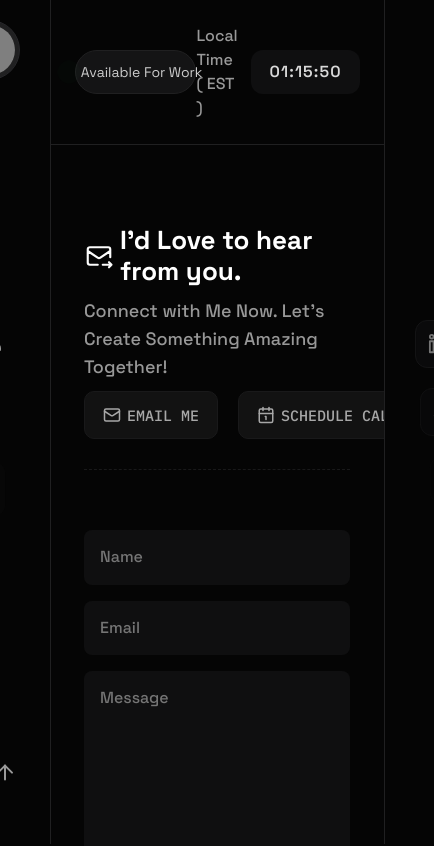
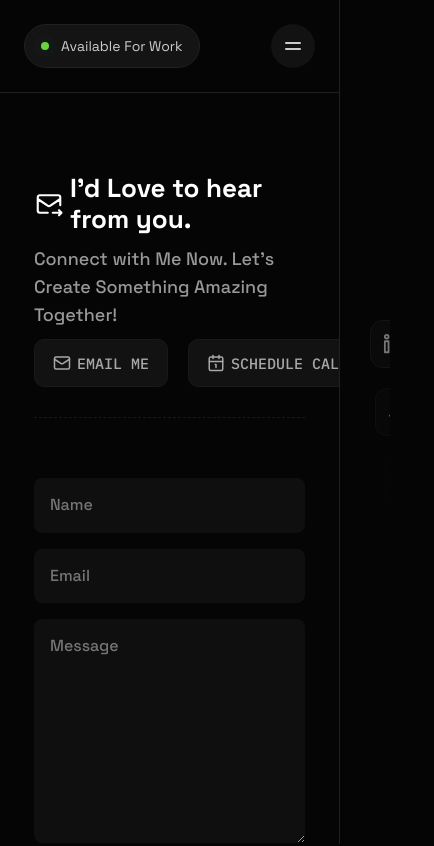
Before and after one commit to lightyfr/portfolio, a Next.js app: page /contact in a window 390 px wide. Shown: the top 846 px of the page, 434 px wide, since content can reach past the window. Built offline with nearby package versions, Linux system fonts and the light colour scheme; no server answers; grey boxes are pictures that could not be loaded.

Commit message:
Mobile Changes

```diff
--- a/app/layout.tsx
+++ b/app/layout.tsx
@@ -47,7 +47,7 @@ export default function RootLayout({
         >
           <div className="flex items-start w-full">
             <SideNavbar />
-            <div className="flex-1">
+            <div className="w-full lg:flex-1">
               <Navbar />
               <main>{children}</main>
               <Footer />
--- a/app/page.tsx
+++ b/app/page.tsx
@@ -8,8 +8,8 @@ import React from 'react'
 
 export default function Home() {
   return (
-    <div className="flex flex-1 flex-col gap-0 h-min overflow-hidden p-0 relative w-w-full flex-nowrap items-center justify-start">
-      <div className='gap-[100px] flex-col max-w-[750px] w-[80%] flex-nowrap flex items-center flex-none h-min justify-center  relative overflow-visible p-[80px_0px]  ' >
+    <div className="flex lg:flex-1 flex-col gap-0 h-min px-5 overflow-hidden p-0 relative lg:px-0 w-full flex-wrap lg:flex-nowrap items-center justify-start">
+      <div className='gap-[100px] flex-col max-w-full w-full lg:max-w-[750px] lg:w-[80%] lg:flex-nowrap flex items-center flex-none h-min justify-center  relative overflow-hidden lg:overflow-visible p-[80px_0px]  ' >
         <Hero />
         <MyExperience />
         <MyStack />
--- a/components/CounterContainer/CounterContainer.tsx
+++ b/components/CounterContainer/CounterContainer.tsx
@@ -16,7 +16,7 @@ export default function CounterContainer() {
             transition={{ duration: 0.5, type: "spring", stiffness: 100, delay: 0.7 }}
             viewport={{ once: true }}
             className="flex flex-none gap-5 flex-nowrap h-min justify-start py-5 relative px-0 overflow-visible items-start border-b border-dashed border-t border-dark-gray-4 w-full ">
-            <ul className='flex items-center gap-2 justify-between w-full' >
+             <ul className=' grid grid-cols-2 sm:flex items-center gap-2 justify-between w-full' >
                 {
                     counterLists.map(list => (
                         <li key={list.id} className="w-full">
--- a/components/FollowersLists/FollowersLists.tsx
+++ b/components/FollowersLists/FollowersLists.tsx
@@ -19,7 +19,7 @@ export default function FollowerLists({ followerData, rightArrow }: ContactFormP
             animate="visible"
             variants={listVariants}
             viewport={{ once: true }}
-            className="flex flex-col gap-4"
+            className="hidden  lg:flex flex-col gap-4"
         >
             <ul className="flex flex-col gap-4">
                 {followerData.map((data, index) => (
--- a/components/Footer/Footer.tsx
+++ b/components/Footer/Footer.tsx
@@ -7,7 +7,7 @@ export default function Footer() {
         <footer className='bg-darkest-gray border-t border-border-color flex flex-col items-center flex-nowrap gap-[10px] h-min justify-center overflow-visible py-10 px-0 relative w-full '>
             <div className="items-center flex flex-none flex-col flex-nowrap gap-[10px] h-min justify-center overflow-hidden p-0 relative w-full  ">
 
-                <div className="w-[80%] flex flex-nowrap flex-none h-min justify-center overflow-hidden p-0 relative ">
+            <div className="w-[80%] flex flex-col-reverse sm:flex-row items-center sm:items-start gap-5 sm:gap-0 flex-nowrap flex-none h-min justify-center overflow-hidden p-0 relative ">
                     <div className="flex-shrink-0 flex justify-start flex-1 relative break-words whitespace-pre-wrap h-auto ">
                         <p className='text-lg text-light-gray-2 font-medium'>
                             &copy; {new Date().getFullYear()} {profileConfig.name}. All rights reserved.
--- a/components/Header/Navbar.tsx
+++ b/components/Header/Navbar.tsx
@@ -1,6 +1,8 @@
 "use client";
 import React, { useEffect, useState } from "react";
 import AvailableForWorkBtn from "../ui/AvailableForWorkBtn";
+import { Equal, X } from "lucide-react";
+import SideNavbar from "../SideNavbar/SideNavbar";
 
 export default function Navbar() {
     const [time, setTime] = useState<string>("");
@@ -31,19 +33,48 @@ export default function Navbar() {
         return () => clearInterval(intervalId);
     }, []);
 
+    const [isMenuOpen, setIsMenuOpen] = useState(false);
+
+    const toggleMenu = () => {
+        setIsMenuOpen((prev) => !prev);
+        document.body.classList.toggle("overflow-hidden");
+    };
+
     return (
+        <>
         <nav className="p-6 border-b border-border-color">
             <div className="flex items-center justify-between">
                 <AvailableForWorkBtn />
-                <div className="flex items-center gap-3">
-                    <p className="text-light-gray-2 font-medium">Local Time ( EST )</p>
+                <div className="hidden md:flex items-center gap-3">
+                    <p className="text-light-gray-2 font-medium">Local Time ( IST )</p>
                     <div className="bg-dark-gray-1 border-[rgb(24,24,26)] p-[14px_18px] w-[110px] rounded-xl flex items-center justify-center">
                         <p className="text-light-gray-4 text-base leading-[1em] font-semibold tracking-[0.07em]">
                             {time}
                         </p>
                     </div>
                 </div>
+                <button
+                onClick={toggleMenu}
+                className="h-11 w-11 rounded-full bg-almost-black hover:bg-dark-gray-4 border-dark-gray-4 transition-all duration-500 cursor-pointer md:hidden relative z-[2000] flex items-center justify-center">
+                    <span >
+                      {
+                        isMenuOpen? (
+                          <X size={24} className="text-light-gray-3" />
+                        ) : (
+                          <Equal size={24} className="text-light-gray-3" />
+                        )
+                      }
+                    </span>
+
+                </button>
             </div>
         </nav>
+          {/* SideNavbar for mobile*/}
+          {isMenuOpen && (
+            <div className="fixed inset-0 bg-black bg-opacity-50 z-10" onClick={toggleMenu}>
+                <SideNavbar isMenuOpen={isMenuOpen}/>
+            </div>
+        )}
+        </>
     );
 }
--- a/components/Hero/Hero.tsx
+++ b/components/Hero/Hero.tsx
@@ -14,8 +14,8 @@ export default function Hero() {
     return (
         <div className="flex flex-none flex-col flex-nowrap gap-[30px] h-min justify-start overflow-visible p-0 relative w-full ">
             {/* top  */}
-            <section className="flex items-center flex-none flex-nowrap gap-[20px] h-min justify-start overflow-visible p-0 relative w-full ">
-                <div className="flex items-center flex-none flex-nowrap flex-col gap-[10px] h-min justify-center p-0 relative w-min overflow-hidden">
+            <section className="flex flex-col lg:flex-row items-center flex-none flex-nowrap gap-[20px] h-min justify-start overflow-visible p-0 relative w-full ">
+                <div className="flex items-start w-full md:items-center flex-none flex-nowrap flex-col gap-[10px] h-min justify-center p-0 relative md:w-min overflow-hidden">
 
                     <div className="aspect-auto flex-none h-auto w-[260px] relative bg-image-bg rounded-lg">
                         <figure className='h-full w-full'>
--- a/components/MyExperience/MyExperience.tsx
+++ b/components/MyExperience/MyExperience.tsx
@@ -27,7 +27,7 @@ export default function MyExperience() {
                                 viewport={{
                                     once: true,
                                 }}
-                                key={exp.id} className='bg-very-dark-gray border border-dark-gray-3 w-full rounded-xl flex flex-col flex-nowrap gap-5 h-min justify-start overflow-visible p-6 relative'>
+                                key={exp.id} className='bg-very-dark-gray border border-dark-gray-3 w-full rounded-xl flex flex-col flex-nowrap gap-5 h-min justify-start overflow-visible p-4 sm:p-6 relative'>
                                 <div className="w-full flex justify-between flex-none items-center h-min flex-nowrap overflow-visible p-0 relative">
                                     <div className="flex items-center flex-1 gap-2 h-min justify-start overflow-visible p-0 relative ">
                                         <div className="bg-dark-gray-4 border border-border-color rounded-lg flex float-none gap-[10px] h-min justify-center items-center overflow-visible p-[10px] relative w-min ">
@@ -53,7 +53,7 @@ export default function MyExperience() {
 
                                             <div className="bg-dark-gray-2 border border-dark-gray-3 flex flex-none items-center justify-start flex-nowrap gap-[10px] h-min overflow-visible p-[4px_10px] relative w-min rounded-3xl ">
                                                 <div className="flex-none h-auto relative whitespace-pre w-auto flex flex-col justify-start flex-shrink-0">
-                                                    <p className='font-medium text-[14px]  text-light-gray-2'>
+                                                <p className='font-medium text-xs sm:text-[14px]  text-light-gray-2'>
                                                         {exp.label}
                                                     </p>
                                                 </div>
@@ -63,7 +63,7 @@ export default function MyExperience() {
                                     </div>
 
                                     <div className="flex flex-nowrap gap-[10px] h-min overflow-visible p-0 w-min items-center flex-none whitespace-pre">
-                                        <h3 className='text-light-gray-4 font-bold text-[22px] leading-[1.2em] '>
+                                    <h3 className='text-light-gray-4 font-bold text-lg sm:text-[22px] leading-[1.2em] '>
                                             {exp.year}
 
                                         </h3>
--- a/components/SideNavbar/SideNavbar.tsx
+++ b/components/SideNavbar/SideNavbar.tsx
@@ -10,11 +10,25 @@ import Tooltip from '../ui/Tooltop';
 import { pagesLists } from '@/data';
 import { motion } from "framer-motion"
 
-export default function SideNavbar() {
+interface SideNavbarProps {
+    isMenuOpen?: boolean;
+}
+
+export default function SideNavbar({isMenuOpen}:SideNavbarProps) {
     const pathname = usePathname()
 
     return (
-        <div className="max-w-[13%] w-full border-r border-border-color h-screen sticky top-0 flex-none z-10">
+        <motion.div
+        initial={{ x: "-100%" }}
+        animate={{ x: 0 }}
+        exit={{ x: "-100%" }}
+        transition={{ duration: 0.5, type: "spring" }}
+        className=" absolute lg:block max-w-[13%] w-full border-r border-border-color h-screen md:sticky top-0 flex-none z-10"
+        style={{
+            left : isMenuOpen ? "0" : "-100%",
+            maxWidth: isMenuOpen ? "140px" : "13%",
+        }}
+        >
             <div className="flex items-end justify-between h-full flex-none flex-nowrap relative p-[20px_30px_40px_0px] flex-col">
                 {/* top */}
                 <Link
@@ -86,6 +100,6 @@ export default function SideNavbar() {
                     <Tooltip content="Go to Top" position='top' />
                 </motion.div>
             </div>
-        </div>
+        </motion.div>
     );
 }
--- /dev/null
+++ b/components/ui/Loader.tsx
@@ -0,0 +1,7 @@
+import React from 'react'
+import "@/styles/loader.css";
+export default function Loader() {
+    return (
+        <span className="loader"></span>
+    )
+}
```
